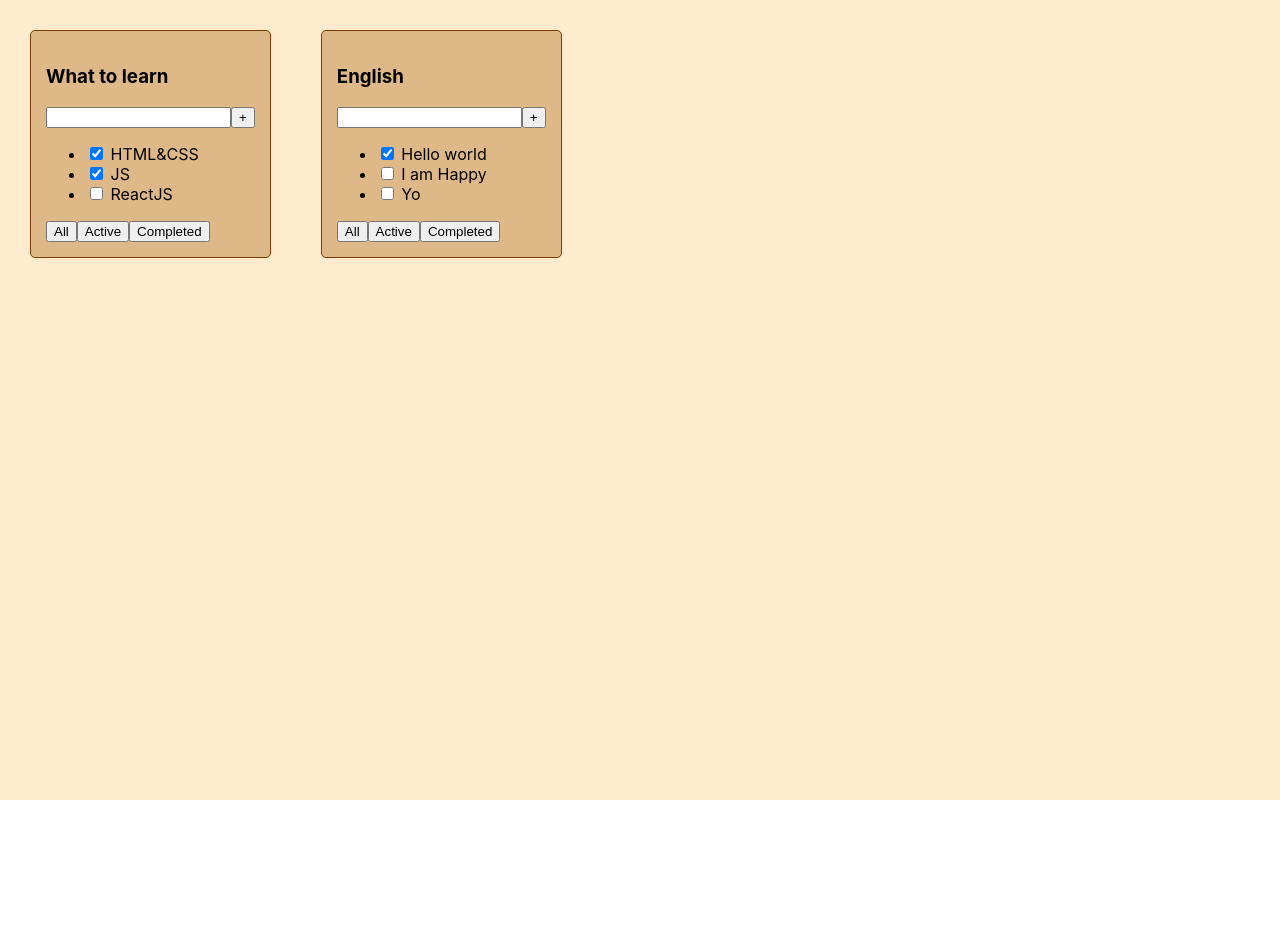
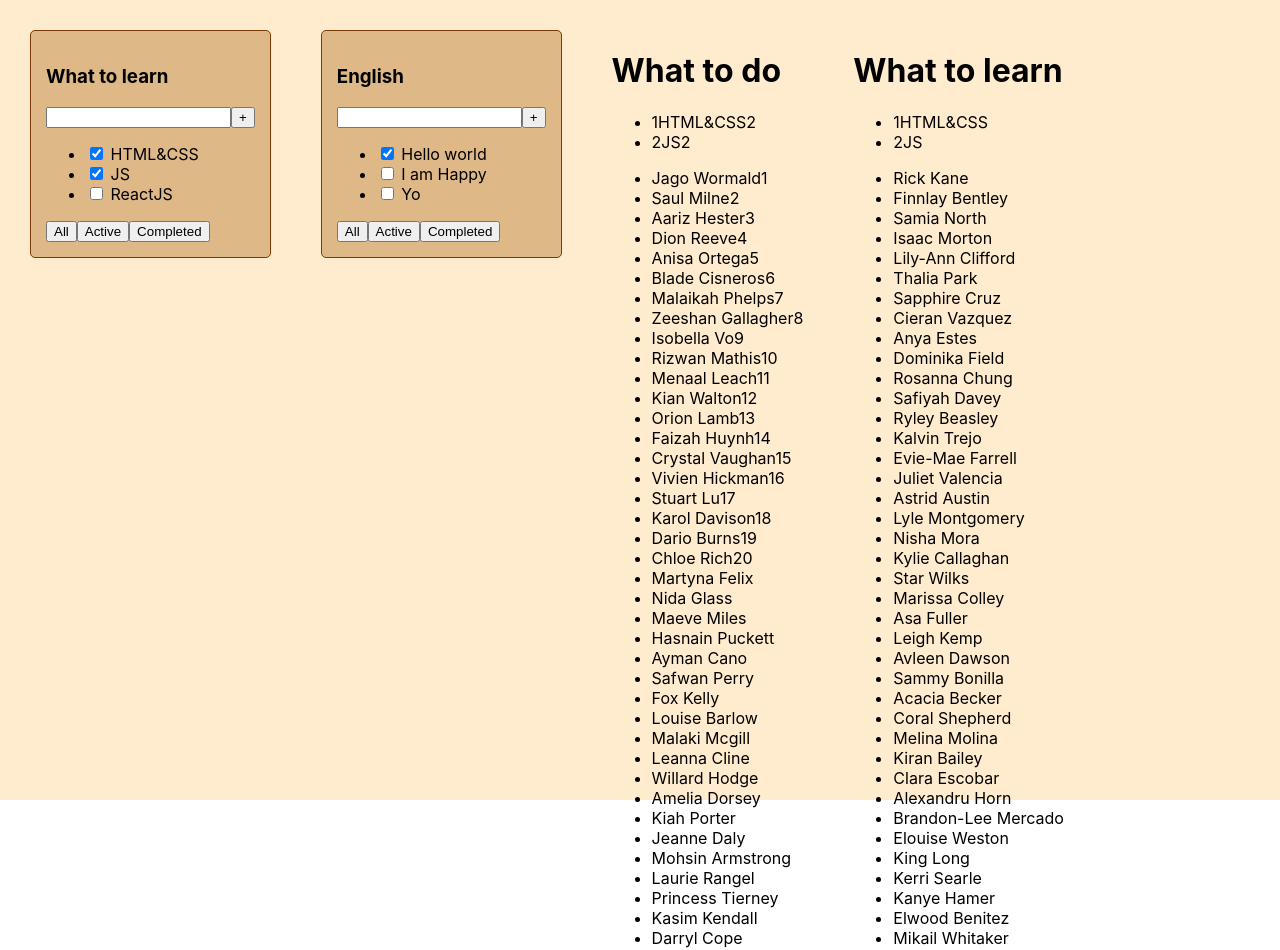
Before and after one commit to PavelNovik/todolist, a React (Create React App) app: page / in a window 1280 px wide. Shown: the top 950 px of the page. Before the commit the page ends 800 px from the top, so only its background shows below. Built offline with nearby package versions, Linux system fonts and the light colour scheme.

Commit message:
add task from homework

```diff
--- a/src/App.tsx
+++ b/src/App.tsx
@@ -1,6 +1,20 @@
 import React from 'react';
 import './App.css';
 import {TaskType, Todolist} from "./Todolist";
+import Tasks from "./Tasks";
+
+
+type TasksType = {
+    taskId: number
+    title: string
+    isDone: boolean
+}
+
+export type DataType = {
+    title: string
+    tasks: Array<TasksType>
+    students: Array<string>
+}
 
 function App() {
     const tasks1: Array<TaskType> = [
@@ -15,10 +29,125 @@
         {id: 7, title: "I am Happy", isDone: false},
         {id: 8, title: "Yo", isDone: false},
     ];
+    const data1: DataType = {
+        title: "What to do",
+        tasks: [
+            {taskId: 1, title: "HTML&CSS2", isDone: true},
+            {taskId: 2, title: "JS2", isDone: true}
+        ],
+        students: [
+            'Jago Wormald1',
+            'Saul Milne2',
+            'Aariz Hester3',
+            'Dion Reeve4',
+            'Anisa Ortega5',
+            'Blade Cisneros6',
+            'Malaikah Phelps7',
+            'Zeeshan Gallagher8',
+            'Isobella Vo9',
+            'Rizwan Mathis10',
+            'Menaal Leach11',
+            'Kian Walton12',
+            'Orion Lamb13',
+            'Faizah Huynh14',
+            'Crystal Vaughan15',
+            'Vivien Hickman16',
+            'Stuart Lu17',
+            'Karol Davison18',
+            'Dario Burns19',
+            'Chloe Rich20',
+            'Martyna Felix',
+            'Nida Glass',
+            'Maeve Miles',
+            'Hasnain Puckett',
+            'Ayman Cano',
+            'Safwan Perry',
+            'Fox Kelly',
+            'Louise Barlow',
+            'Malaki Mcgill',
+            'Leanna Cline',
+            'Willard Hodge',
+            'Amelia Dorsey',
+            'Kiah Porter',
+            'Jeanne Daly',
+            'Mohsin Armstrong',
+            'Laurie Rangel',
+            'Princess Tierney',
+            'Kasim Kendall',
+            'Darryl Cope',
+            'Elysha Ray',
+            'Liyana Harris',
+            'Kashif Blackburn',
+            'Atif Zimmerman',
+            'Sila Hartley',
+            'Ralphie Hebert',
+        ]
+    };
+    const data2: DataType = {
+        title: "What to learn",
+        tasks: [
+            {taskId: 1, title: "HTML&CSS", isDone: true},
+            {taskId: 2, title: "JS", isDone: true}
+        ],
+        students: [
+            'Rick Kane',
+            'Finnlay Bentley',
+            'Samia North',
+            'Isaac Morton',
+            'Lily-Ann Clifford',
+            'Thalia Park',
+            'Sapphire Cruz',
+            'Cieran Vazquez',
+            'Anya Estes',
+            'Dominika Field',
+            'Rosanna Chung',
+            'Safiyah Davey',
+            'Ryley Beasley',
+            'Kalvin Trejo',
+            'Evie-Mae Farrell',
+            'Juliet Valencia',
+            'Astrid Austin',
+            'Lyle Montgomery',
+            'Nisha Mora',
+            'Kylie Callaghan',
+            'Star Wilks',
+            'Marissa Colley',
+            'Asa Fuller',
+            'Leigh Kemp',
+            'Avleen Dawson',
+            'Sammy Bonilla',
+            'Acacia Becker',
+            'Coral Shepherd',
+            'Melina Molina',
+            'Kiran Bailey',
+            'Clara Escobar',
+            'Alexandru Horn',
+            'Brandon-Lee Mercado',
+            'Elouise Weston',
+            'King Long',
+            'Kerri Searle',
+            'Kanye Hamer',
+            'Elwood Benitez',
+            'Mikail Whitaker',
+            'Bobby Hardy',
+            'Talha Ferry',
+            'Priscilla Landry',
+            'Olivia-Grace Cain',
+            'Kiaan Wallace',
+            'Wesley Padilla90',
+            'Ella-Grace Wooten91',
+            'Kaif Molloy92',
+            'Kamal Broadhurst93',
+            'Bianca Ferrell94',
+            'Micheal Talbot95',
+        ]
+    };
     return (
         <div className="App">
             <Todolist title={"What to learn"} tasks={tasks1}/>
             <Todolist title={"English"} tasks={tasks2}/>
+            <Tasks data={data1}/>
+            <Tasks data={data2}/>
 
         </div>
     );
--- /dev/null
+++ b/src/Tasks.tsx
@@ -0,0 +1,35 @@
+import React from 'react';
+import {DataType} from "./App";
+
+
+type TasksPropsType = {
+    data: DataType
+}
+const Tasks = (props: TasksPropsType) => {
+    return (
+        <div>
+            <h1>{props.data.title}</h1>
+            <ul>
+                {props.data.tasks.map(el => {
+                    return (
+                        <li>
+                            <span>{el.taskId}</span>
+                            <span>{el.title}</span>
+                            <span>{el.isDone}</span>
+                        </li>
+                    )
+                })}
+            </ul>
+
+            <ul>
+                {props.data.students.map(el => {
+                    return (
+                        <li>{el}</li>
+                    )
+                })}
+            </ul>
+        </div>
+    );
+};
+
+export default Tasks;
```
Lines whose indentation alone changed are shown as unchanged.
